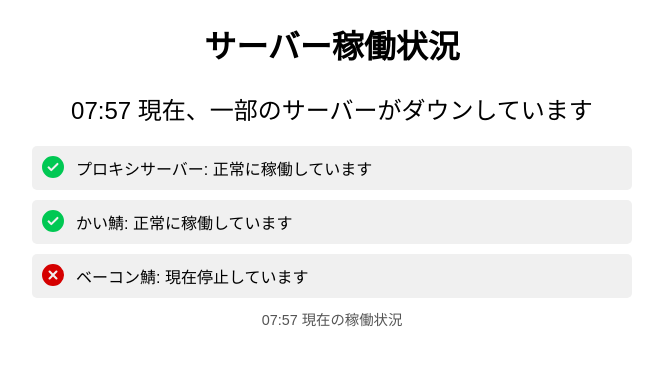
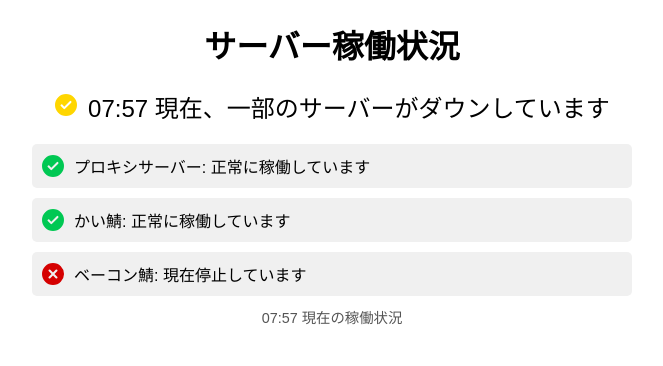
Before and after one commit to scratch-kaisetu/server, a plain HTML site: page index.html in a window 1280 px wide. Shown: the whole page, without its empty margins (308-971 px from the left). Drawn offline with Linux system fonts and the light colour scheme.

Commit message:
Update index.html

```diff
--- a/index.html
+++ b/index.html
@@ -11,8 +11,16 @@
             margin: 20px;
         }
         .status-message {
+            display: flex;
+            align-items: center;
+            justify-content: center;
             font-size: 1.5em;
             margin-bottom: 20px;
+        }
+        .status-icon {
+            width: 24px;
+            height: 24px;
+            margin-right: 10px;
         }
         .status-container {
             margin: 0 auto;
@@ -27,9 +35,9 @@
             border-radius: 5px;
             background-color: #f0f0f0;
         }
-        .status-icon {
-            width: 24px;
-            height: 24px;
+        .status-icon-small {
+            width: 22px;
+            height: 22px;
             margin-right: 10px;
         }
         .online svg {
@@ -37,6 +45,9 @@
         }
         .offline svg {
             fill: #D50000; /* 赤の背景 */
+        }
+        .partial-down svg {
+            fill: #FFD600; /* 黄色の背景 */
         }
         .timestamp {
             font-size: 0.9em;
@@ -49,7 +60,10 @@
 
 <h1>サーバー稼働状況</h1>
 
-<p class="status-message" id="status-message">読み込み中...</p>
+<div class="status-message" id="status-message">
+    <span class="status-icon" id="overall-status-icon"></span>
+    <span id="status-text">読み込み中...</span>
+</div>
 
 <div class="status-container" id="status-container">
     <!-- サーバーステータスをここに動的に追加します -->
@@ -62,11 +76,15 @@
     const STATUS_FILE = 'server_status.json';
 
     // SVGアイコン
-    const checkIcon = `
+    const checkIconGreen = `
         <svg width="22" height="22" class="octicon octicon-check-circle-fill color-fg-success" aria-label="completed successfully: " viewBox="0 0 16 16" version="1.1" role="img">
             <path d="M8 16A8 8 0 1 1 8 0a8 8 0 0 1 0 16Zm3.78-9.72a.751.751 0 0 0-.018-1.042.751.751 0 0 0-1.042-.018L6.75 9.19 5.28 7.72a.751.751 0 0 0-1.042.018.751.751 0 0 0-.018 1.042l2 2a.75.75 0 0 0 1.06 0Z"></path>
         </svg>`;
-    const crossIcon = `
+    const checkIconYellow = `
+        <svg width="22" height="22" class="octicon octicon-check-circle-fill color-fg-success" aria-label="partial servers down: " viewBox="0 0 16 16" version="1.1" role="img">
+            <path d="M8 16A8 8 0 1 1 8 0a8 8 0 0 1 0 16Zm3.78-9.72a.751.751 0 0 0-.018-1.042.751.751 0 0 0-1.042-.018L6.75 9.19 5.28 7.72a.751.751 0 0 0-1.042.018.751.751 0 0 0-.018 1.042l2 2a.75.75 0 0 0 1.06 0Z" fill="#FFD600"></path>
+        </svg>`;
+    const crossIconRed = `
         <svg width="22" height="22" class="octicon octicon-x-circle-fill color-fg-danger" aria-label="failed: " viewBox="0 0 16 16" version="1.1" role="img">
             <path d="M2.343 13.657A8 8 0 1 1 13.658 2.343 8 8 0 0 1 2.343 13.657ZM6.03 4.97a.751.751 0 0 0-1.042.018.751.751 0 0 0-.018 1.042L6.94 8 4.97 9.97a.749.749 0 0 0 .326 1.275.749.749 0 0 0 .734-.215L8 9.06l1.97 1.97a.749.749 0 0 0 1.275-.326.749.749 0 0 0-.215-.734L9.06 8l1.97-1.97a.749.749 0 0 0-.326-1.275.749.749 0 0 0-.734.215L8 6.94Z"></path>
         </svg>`;
@@ -84,6 +102,7 @@
                 statusContainer.innerHTML = ''; // コンテナをクリア
 
                 let allOnline = true;
+                let allOffline = true;
 
                 // サーバーごとにステータスを表示
                 Object.keys(data).forEach(server => {
@@ -97,8 +116,8 @@
 
                     // SVGアイコンの挿入
                     const statusIcon = document.createElement('span');
-                    statusIcon.classList.add('status-icon');
-                    statusIcon.innerHTML = isOnline ? checkIcon : crossIcon;
+                    statusIcon.classList.add('status-icon-small');
+                    statusIcon.innerHTML = isOnline ? checkIconGreen : crossIconRed;
 
                     const statusText = document.createElement('span');
                     statusText.innerText = `${server}: ${isOnline ? '正常に稼働しています' : '現在停止しています'}`;
@@ -110,11 +129,25 @@
 
                     if (!isOnline) {
                         allOnline = false;
+                    } else {
+                        allOffline = false;
                     }
                 });
 
-                // 全体の稼働状況メッセージを更新
-                document.getElementById('status-message').innerText = `${data.last_checked} 現在、${allOnline ? 'すべてのサーバーが正常に稼働しています' : '一部のサーバーがダウンしています'}`;
+                // 全体の稼働状況メッセージとアイコンの更新
+                const overallStatusIcon = document.getElementById('overall-status-icon');
+                const statusText = document.getElementById('status-text');
+
+                if (allOnline) {
+                    overallStatusIcon.innerHTML = checkIconGreen;
+                    statusText.innerText = `${data.last_checked} 現在、すべてのサーバーが正常に稼働しています`;
+                } else if (allOffline) {
+                    overallStatusIcon.innerHTML = crossIconRed;
+                    statusText.innerText = `${data.last_checked} 現在、すべてのサーバーが停止しています`;
+                } else {
+                    overallStatusIcon.innerHTML = checkIconYellow;
+                    statusText.innerText = `${data.last_checked} 現在、一部のサーバーがダウンしています`;
+                }
             })
             .catch(error => {
                 console.error('Error loading status:', error);
```
